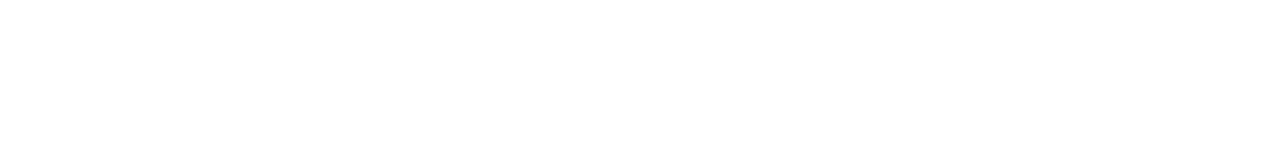
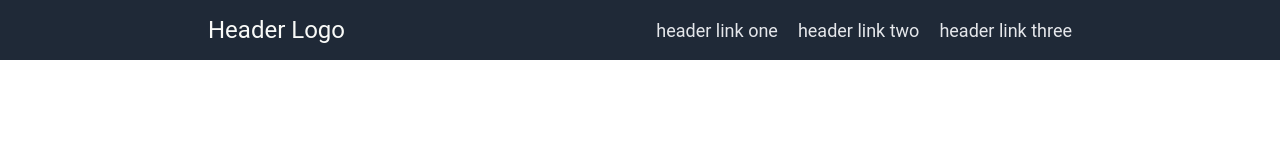
Before and after one commit to marvincamposce/landing-page, a plain HTML site: page index.html in a window 1280 px wide. Drawn offline with Linux system fonts and the light colour scheme.

Commit message:
Create navigation bar

```diff
--- a/index.html
+++ b/index.html
@@ -4,8 +4,18 @@
   <meta charset="UTF-8">
   <meta name="viewport" content="width=device-width, initial-scale=1.0">
   <title>Landing Page</title>
+  <link rel="stylesheet" href="style.css">
 </head>
 <body>
-
+  <header>
+    <nav>
+      <ul>
+        <li id="logo">Header Logo</li>
+        <li><a href="#">header link one</a></li>
+        <li><a href="#">header link two</a></li>
+        <li><a href="#">header link three</a></li>
+      </ul>
+    </nav>
+  </header>
 </body>
 </html>
--- a/style.css
+++ b/style.css
@@ -0,0 +1,46 @@
+* {
+  margin: 0;
+  padding: 0;
+  box-sizing: border-box;
+}
+
+body {
+  font-family: Roboto, Arial, Helvetica, sans-serif;
+}
+
+ul {
+  list-style-type: none;
+}
+
+nav ul li a {
+  text-decoration: none;
+  color: #E5E7EB;
+  font-size: 18px;
+}
+
+header {
+  background-color: #1F2937;
+  display: flex;
+  justify-content: center;
+  align-items: center;
+}
+
+nav {
+  width: 70%;
+}
+
+nav ul {
+  display: flex;
+  justify-content: space-between;
+  gap: 20px;
+  align-items: center;
+  padding: 16px;
+}
+
+
+
+#logo {
+  margin-right: auto;
+  font-size: 24px;
+  color: #F9FAF8;
+}
```
